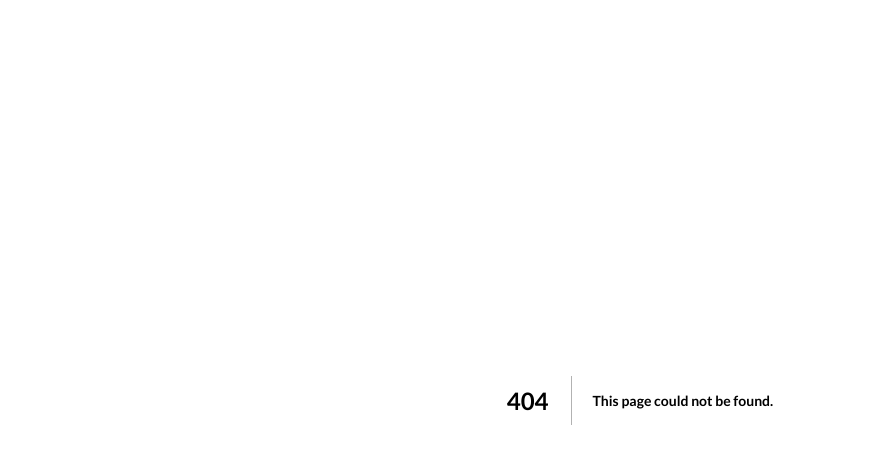
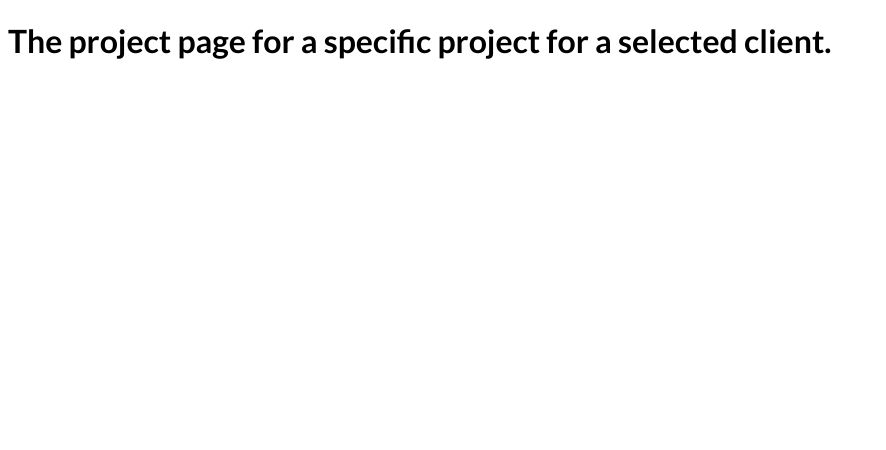
Before and after one commit to Akib13/learn-nextjs, a Next.js app: page /clients/1/1 in a window 1280 px wide. Before the commit this address had no page. Shown: the top 450 px of the page, without its empty margins (0-886 px from the left). Built offline with nearby package versions, Linux system fonts and the light colour scheme.

Commit message:
Nested dynamic routes

```diff
--- /dev/null
+++ b/pages/clients/[id]/[clientprojectid].js
@@ -0,0 +1,16 @@
+import { useRouter } from "next/router";
+
+function SelectedClientProjectPage() {
+
+    const router = useRouter();
+
+    console.log(router.query);
+
+    return (
+      <div>
+        <h1>The project page for a specific project for a selected client.</h1>
+      </div>
+    );
+  }
+
+  export default SelectedClientProjectPage;
```
Also changed, not shown: pages/clients/[id]/index.js (added, +16 -0 lines), pages/clients/index.js (added, +9 -0 lines), 1 other file (tests, documents, lock files or other folders).
